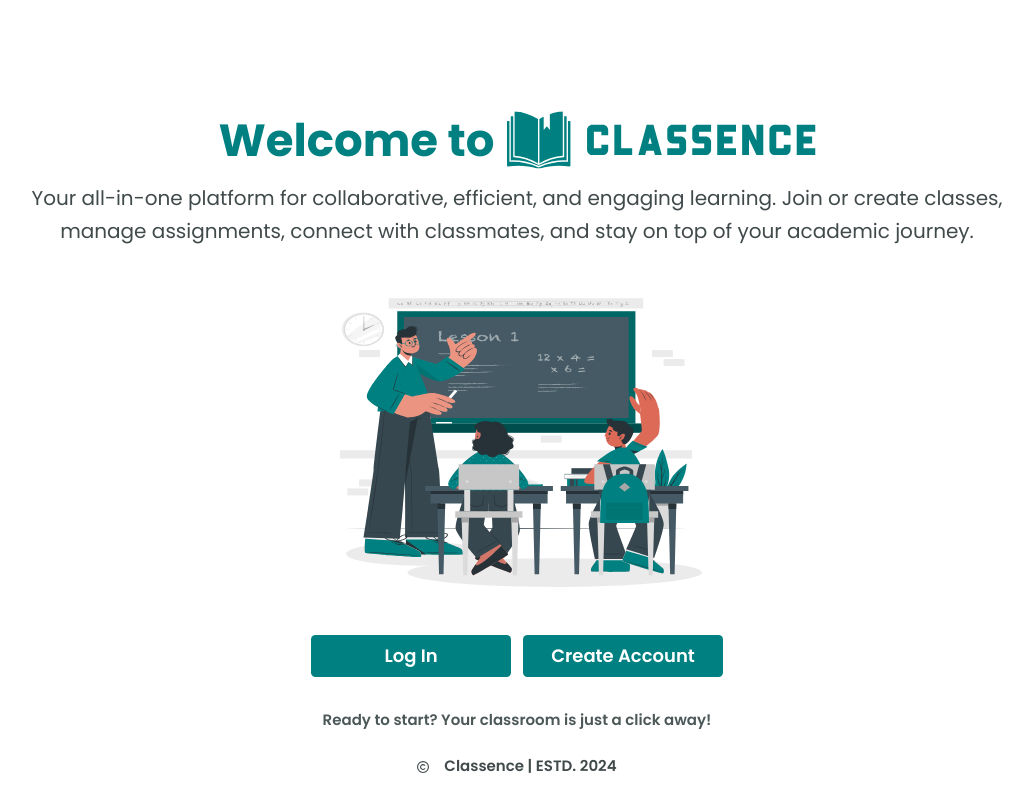
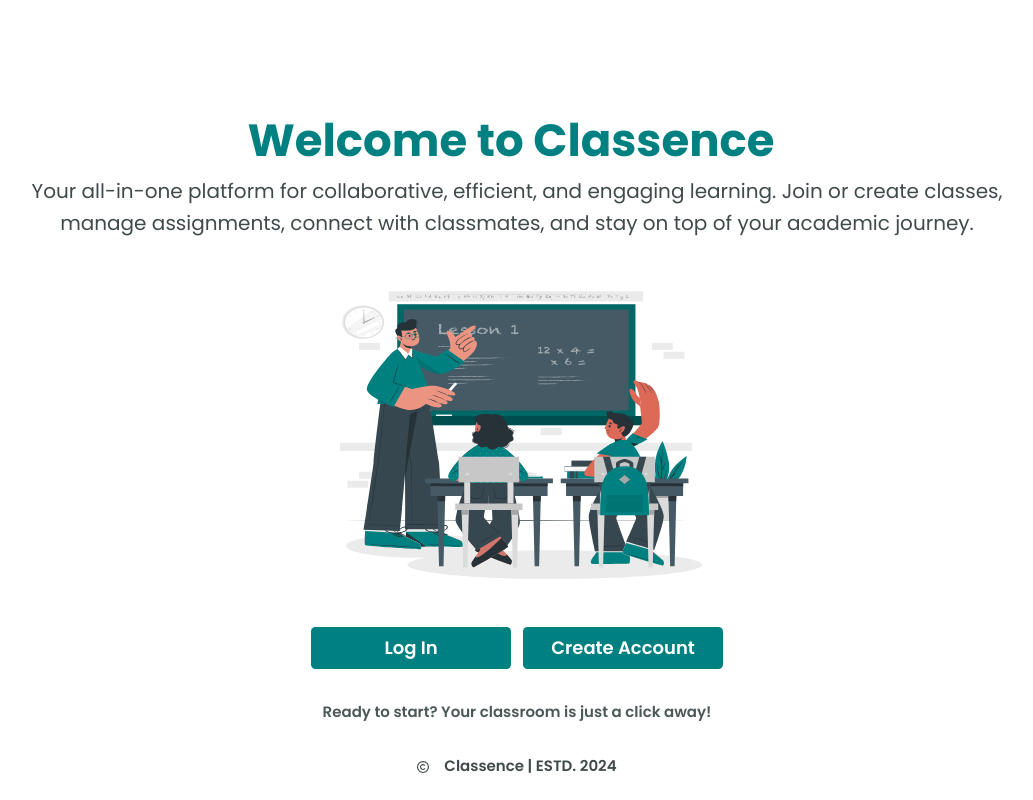
Before and after one commit to Shreyanshu005/Classence-Frontened, a React (Create React App) app: page / in a window 1280 px wide. Shown: the whole page, without its empty margins (123-1156 px from the left). Built offline with nearby package versions, Linux system fonts and the light colour scheme.

Commit message:
removed logo

```diff
--- a/src/components/getstarted.jsx
+++ b/src/components/getstarted.jsx
@@ -43,8 +43,8 @@ const Getstarted = () => {
       )}
 
       <div className="flex items-center justify-center lg:mt-[5vh] hidden lg:flex">
-        <h1 className="text-4xl black md:text-4xl lg:text-6xl text-[#008080] font-bold mr-4">Welcome to</h1>
-        <img src={frame} alt="Frame" className="h-16 md:h-16 lg:h-20" />
+        <h1 className="text-4xl black md:text-4xl lg:text-6xl text-[#008080] font-bold mr-4">Welcome to Classence</h1>
+        <img src={frame} alt="Frame" className="hidden h-16 md:h-16 lg:h-20 " />
       </div>
 
       <div className="flex justify-center mt-4">
```
